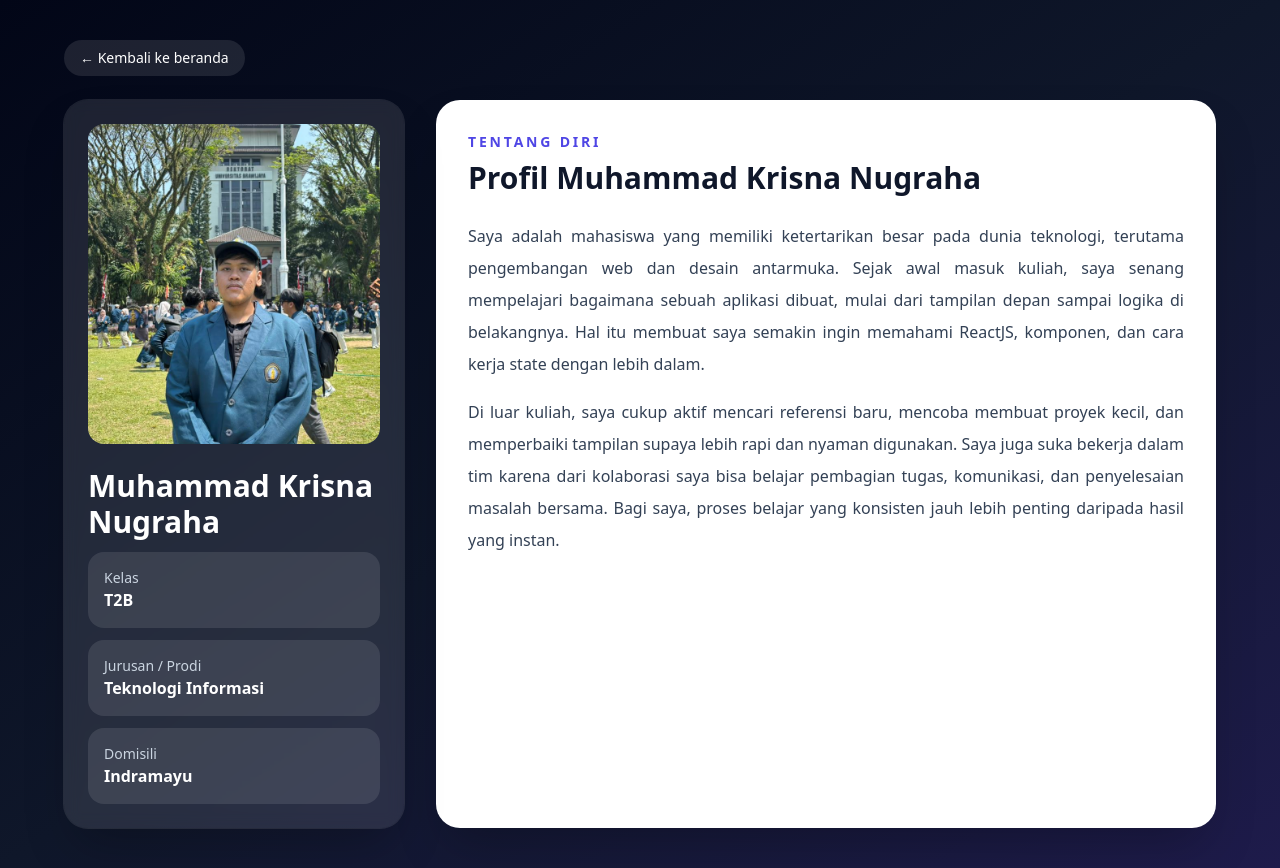
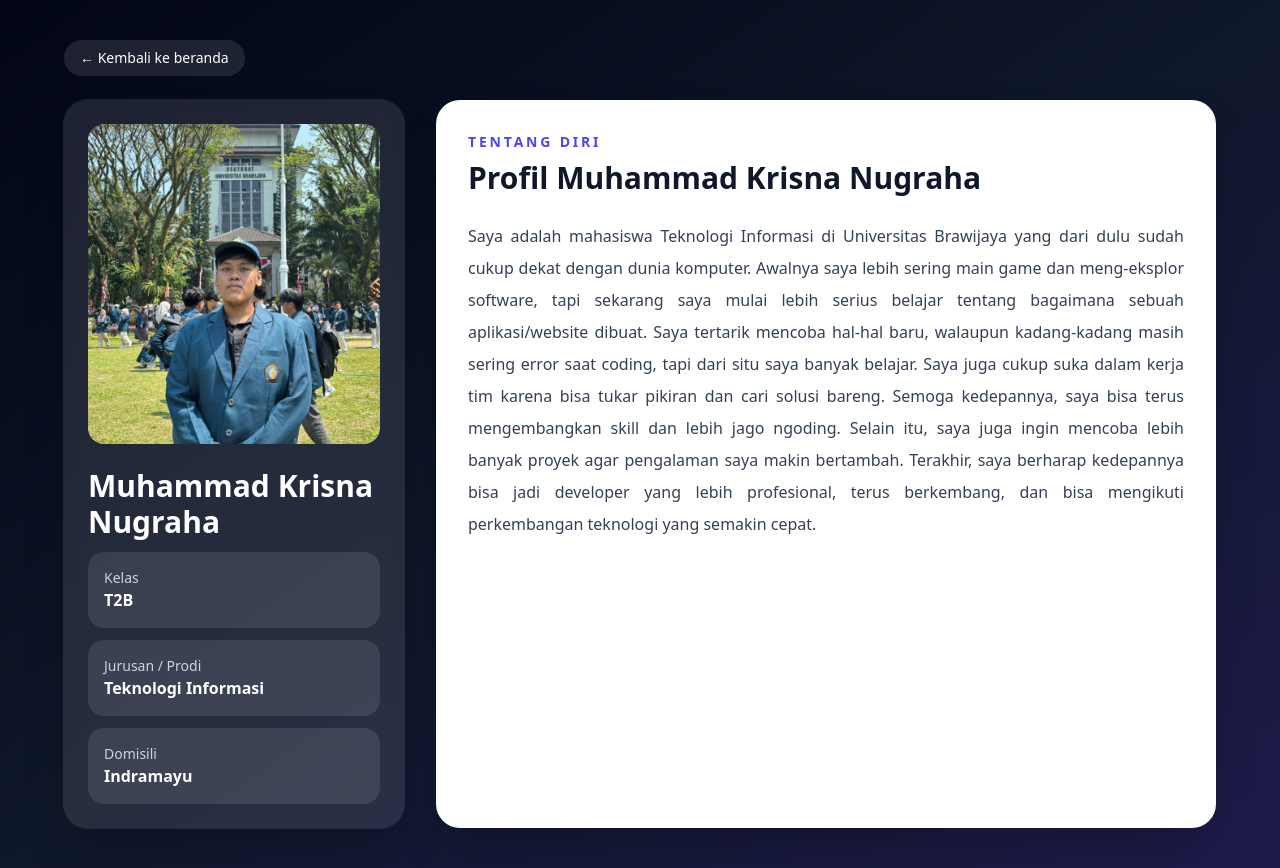
Before and after one commit to mkrisna1/tugas-profil-tim, a React (Create React App) app: page /krisna in a window 1280 px wide. Built offline with nearby package versions, Linux system fonts and the light colour scheme.

Commit message:
update halaman krisna

```diff
--- a/src/pages/krisna.js
+++ b/src/pages/krisna.js
@@ -12,20 +12,16 @@ export default function krisna() {
       about={
         <>
           <p>
-            Saya adalah mahasiswa yang memiliki ketertarikan besar pada dunia
-            teknologi, terutama pengembangan web dan desain antarmuka. Sejak
-            awal masuk kuliah, saya senang mempelajari bagaimana sebuah aplikasi
-            dibuat, mulai dari tampilan depan sampai logika di belakangnya. Hal
-            itu membuat saya semakin ingin memahami ReactJS, komponen, dan cara
-            kerja state dengan lebih dalam.
-          </p>
-          <p>
-            Di luar kuliah, saya cukup aktif mencari referensi baru, mencoba
-            membuat proyek kecil, dan memperbaiki tampilan supaya lebih rapi dan
-            nyaman digunakan. Saya juga suka bekerja dalam tim karena dari
-            kolaborasi saya bisa belajar pembagian tugas, komunikasi, dan
-            penyelesaian masalah bersama. Bagi saya, proses belajar yang
-            konsisten jauh lebih penting daripada hasil yang instan.
+            Saya adalah mahasiswa Teknologi Informasi di Universitas Brawijaya yang dari dulu
+            sudah cukup dekat dengan dunia komputer. Awalnya saya lebih sering main
+            game dan meng-eksplor software, tapi sekarang saya mulai lebih serius belajar
+            tentang bagaimana sebuah aplikasi/website dibuat. Saya tertarik mencoba hal-hal baru,
+            walaupun kadang-kadang masih sering error saat coding, tapi dari situ saya banyak belajar.
+            Saya juga cukup suka dalam kerja tim karena bisa tukar pikiran dan cari solusi bareng.
+            Semoga kedepannya, saya bisa terus mengembangkan skill dan lebih jago ngoding. Selain itu,
+            saya juga ingin mencoba lebih banyak proyek agar pengalaman saya makin bertambah. Terakhir,
+            saya berharap kedepannya bisa jadi developer yang lebih profesional, terus berkembang, dan
+            bisa mengikuti perkembangan teknologi yang semakin cepat.
           </p>
         </>
       }
```
Also changed, not shown: src/logo.svg (deleted).
